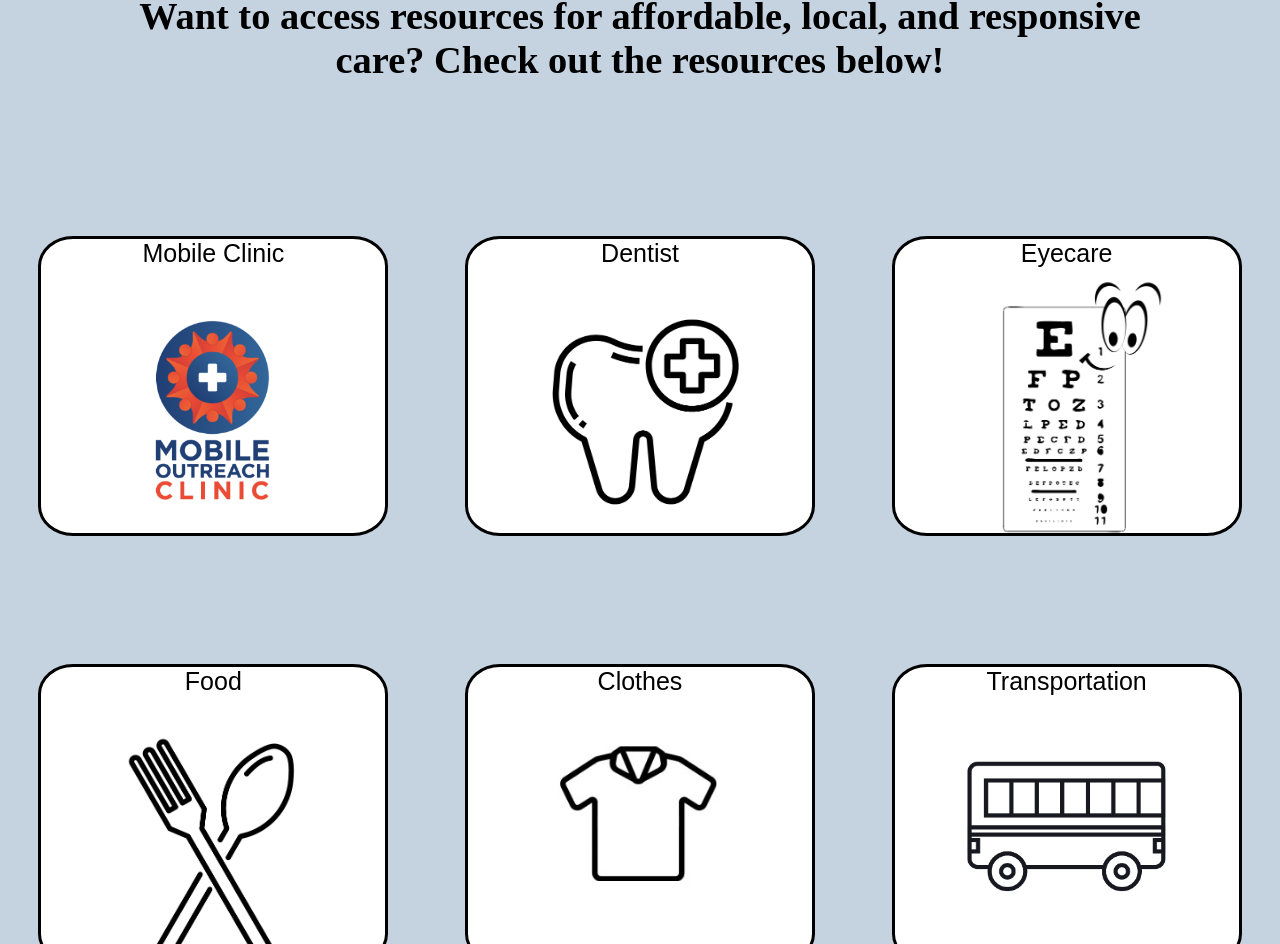
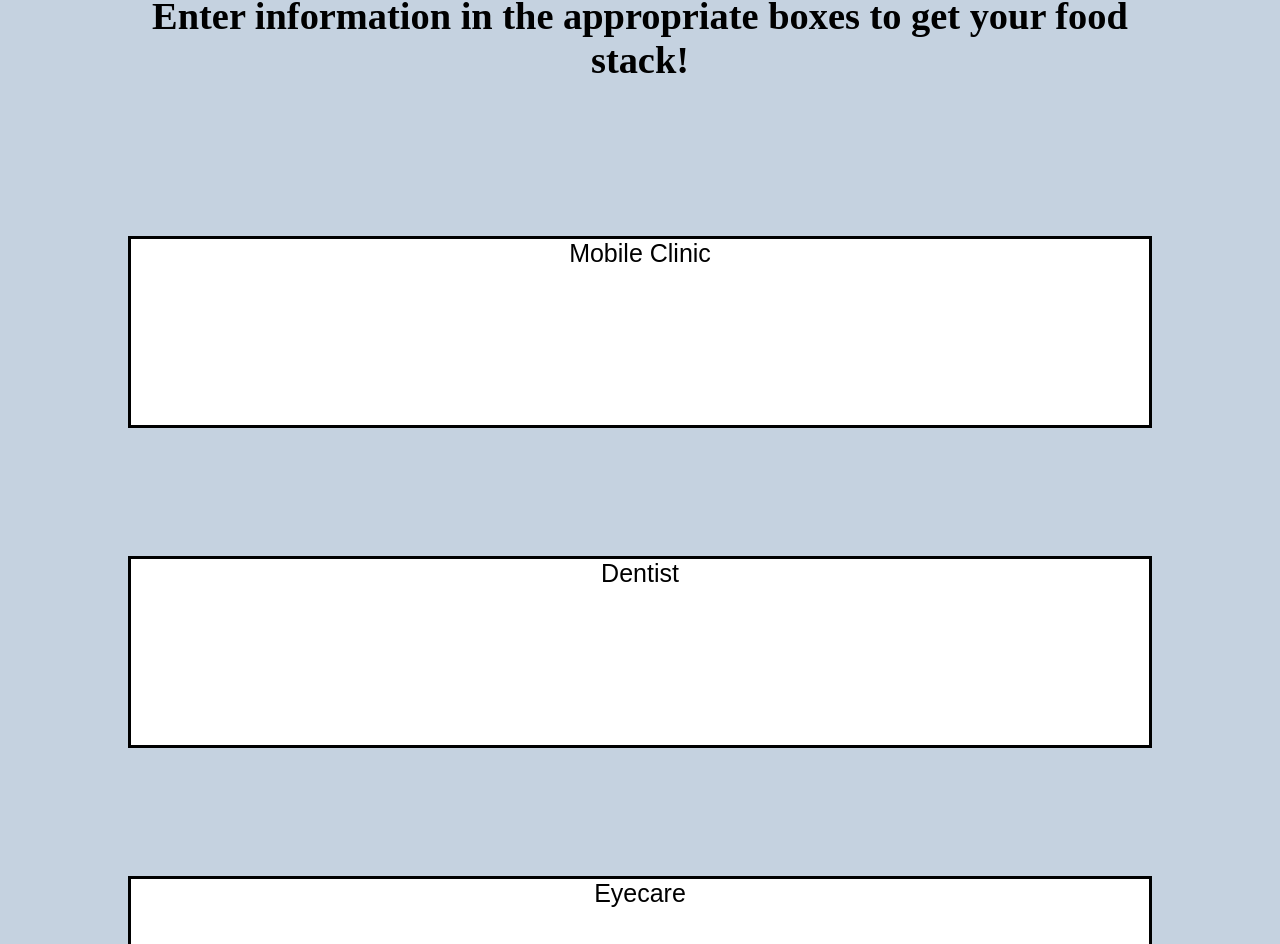
Before and after one commit to jorgelalberto/Foodstack, a plain HTML site: page Frontend/homePage.html in a window 1280 px wide. Shown: the part 497-1441 px from the top of the page. Drawn offline with Linux system fonts and the light colour scheme; a web font is replaced by a local one.

Commit message:
modified:   Frontend/aboutUs.html 	modified:   Frontend/homePage.html 	modified:   Frontend/navbar.css 	modified:   Frontend/resourcestyles.css 	modified:   Frontend/styles.css 	modified:   Frontend/aboutUs.html 	modified:   Frontend/homePage.html 	deleted:    Frontend/readNwrite.js 	modified:   Frontend/styles.css

```diff
--- a/Frontend/homePage.html
+++ b/Frontend/homePage.html
@@ -7,7 +7,7 @@
         <meta name="viewport" content="width=device-width, initial-scale=1.0">
         <link rel="preconnect" href="https://fonts.gstatic.com" crossorigin>
         <link href="https://fonts.googleapis.com/css2?family=Headland+One&family=Open+Sans:wght@400;700&display=swap" rel="stylesheet">
-        <title>Carescan</title>
+        <title>Food Stack</title>
         <link rel="stylesheet" href="styles.css" />
         <link rel="stylesheet" href="navbar.css">
         <script src="navbar.js" defer></script>
@@ -32,8 +32,8 @@
         </header>
         <section>
             <div class="resourceTotal">
-            <h3 class="resourceGroupName">Resources</h3>
-            <h6 class="resourceDescription">Want to access resources for affordable, local, and responsive care? Check out the resources below!</h6>
+            <h3 class="resourceGroupName">Welcome</h3>
+            <h6 class="resourceDescription">Enter information in the appropriate boxes to get your food stack!</h6>
             </div>
             <div class="resources">
                 <div class="box">
--- a/Frontend/navbar.css
+++ b/Frontend/navbar.css
@@ -12,7 +12,7 @@ body {
     position: relative;
     justify-content: space-between;
     align-items: center;
-    background-color: rgb(145, 163, 182);
+    background-color: rgb(255, 255, 255);
     color: rgb(0, 0, 0);
 }
 
--- a/Frontend/resourcestyles.css
+++ b/Frontend/resourcestyles.css
@@ -14,7 +14,6 @@ html, body {
     text-decoration: none;
 }
 
-/*Ask Gissel if she likes new banner*/
 .mainNav {
     width: auto;
     text-align: center;
@@ -65,8 +64,6 @@ html, body {
     position: relative;
     /*Distance btwn boxes*/
     margin: 5vw;
-    /*Makes boxes more round*/
-    border-radius: 40px;
     /*Aligns boxes*/
     overflow: hidden;
     margin-right: auto;
--- a/Frontend/styles.css
+++ b/Frontend/styles.css
@@ -36,10 +36,6 @@ html, body {
     box-shadow: 0px 5px 3px rgba(34,34,34,0.6);
 }
 
-.bannerimage.active{
-    display: none;
-}
-
 .resourceTotal {
     text-align: center;
 }
@@ -68,22 +64,16 @@ html, body {
 }
 
 .resources {
-    /*
-    position: relative;
-    */
-    /*Changes Distance between boxes and "Recursos"*/
-    margin: 0px auto;
     display: flex;
-    flex-wrap: wrap;
+    /*Ensures each box in different row*/
+    flex-direction: column;
     font-family:fantasy;
 }
 
 .resources .box {
     position: relative;
-    /*Distance btwn boxes*/
+    /*Distance btwn resources & boxes*/
     margin: 5vw;
-    /*Makes boxes more round*/
-    border-radius: 40px;
     /*Aligns boxes*/
     overflow: hidden;
     margin-right: auto;
@@ -91,10 +81,10 @@ html, body {
     /*Gives boxes their color*/
     background: rgb(255, 255, 255);
     width: 35vw;
-    height: min(35vw, 300px);
+    height: min(15vw, 300px);
     /*Sets distance between boxes AND affects box size*/
-    max-width: 350px;
-    width: 35vw;
+    max-width: 80%;
+    width: 95vw;
     /*CHANGE: give border*/
     outline-color: rgb(245, 93, 18);
     border-style:solid;
@@ -102,7 +92,6 @@ html, body {
 
 /*Cool Effect*/
 .resources .box:not(hover){
-    border-radius: 10%;
     transition: 1.5s;
 }
 
```
Also changed, not shown: Frontend/aboutUs.html (+4 -5 lines).
